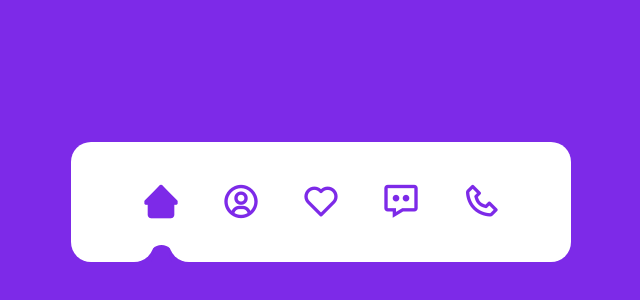
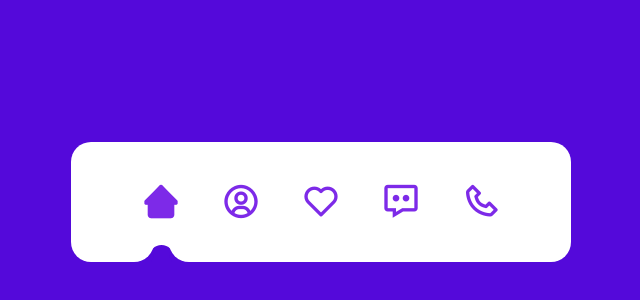
Before and after one commit to OkauanDev/cursoCSS, a plain HTML site: page 02_menuAnimado/index.html in a window 1280 px wide. Shown: the part 198-498 px from the top of the page, without its empty margins (319-959 px from the left). Drawn offline with nearby package versions, Linux system fonts and the light colour scheme.

Commit message:
atualizando menu animado

```diff
--- a/02_menuAnimado/styles.css
+++ b/02_menuAnimado/styles.css
@@ -8,7 +8,7 @@
 
 body{
     height: 100vh; /*Define view height */
-    background-color: #7d2ae8;
+    background-color: #5409DA;
     display: flex;
     align-items: center; /*Só funciona se estiver com display flex*/
     justify-content: center; /*Só funciona se estiver com display flex*/
@@ -67,7 +67,7 @@ body{
             left: 13px;
             width: 25px;
             height: 36px;
-            background-color: #7d2ae8;
+            background-color: #5409DA;
             border-radius: 50px;
             transition: all 0.5s cubic-bezier(0.68, -0.55, 0.265, 1.55);
         }
@@ -81,7 +81,7 @@ body{
                 width: 20px;
                 background: #fff;
                 border-bottom-right-radius: 20px;
-                box-shadow: 0 10px 0 #7d2ae8;
+                box-shadow: 0 10px 0 #5409DA;
             }
 
         & .indicator::after {
@@ -93,7 +93,7 @@ body{
                 width: 20px;
                 background-color: #fff;
                 border-bottom-left-radius: 20px ;
-                box-shadow: 0 10px 0 #7d2ae8 ;
+                box-shadow: 0 10px 0 #5409DA ;
         }
 
     }
--- a/03_calculadora/styles.css
+++ b/03_calculadora/styles.css
@@ -9,7 +9,7 @@ div {
 
 header{
     background: red;
-    grid-column: 1 / 3;
+    grid-column: 1 / 3 ;
 }
 
 main{
```
